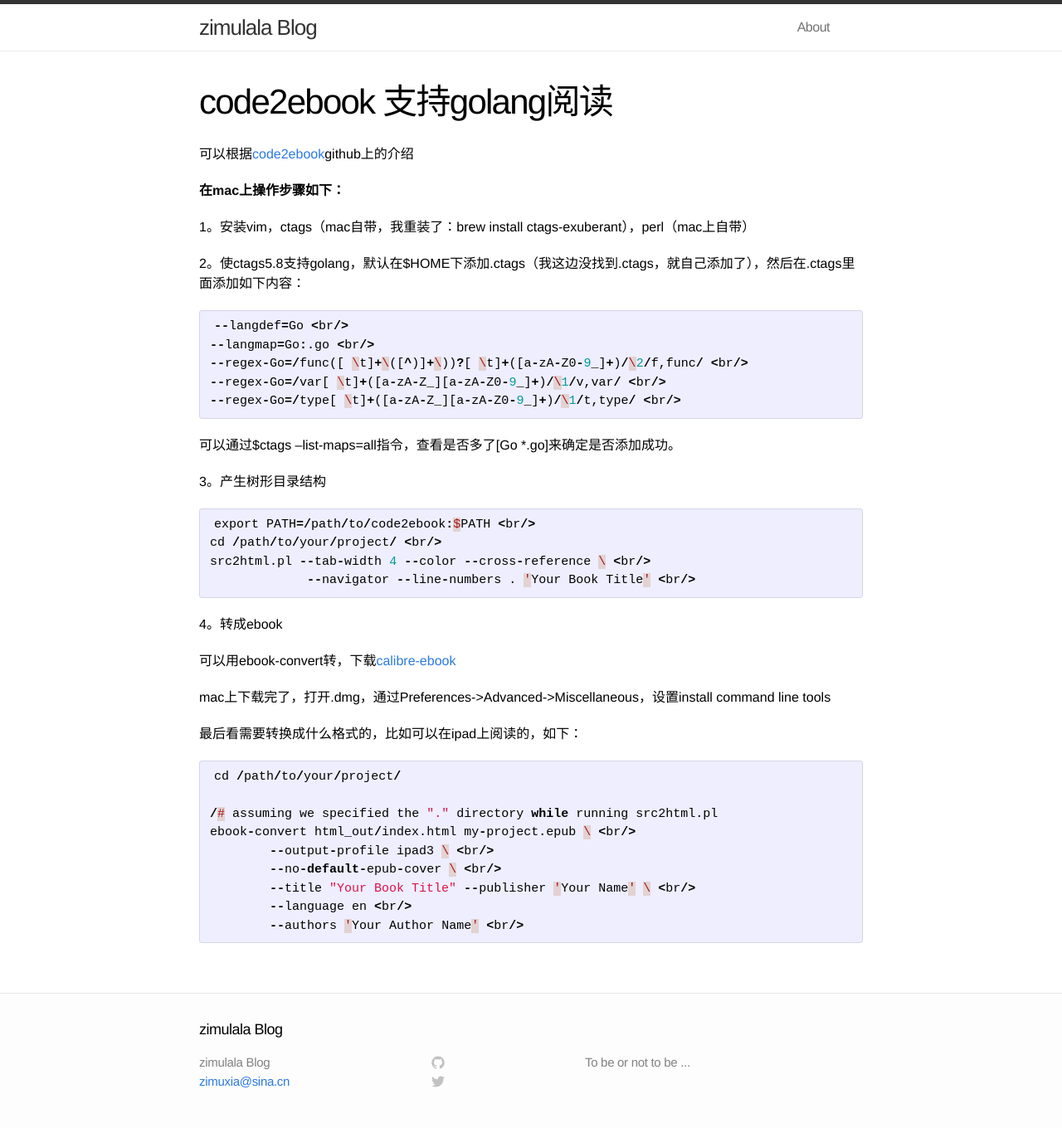
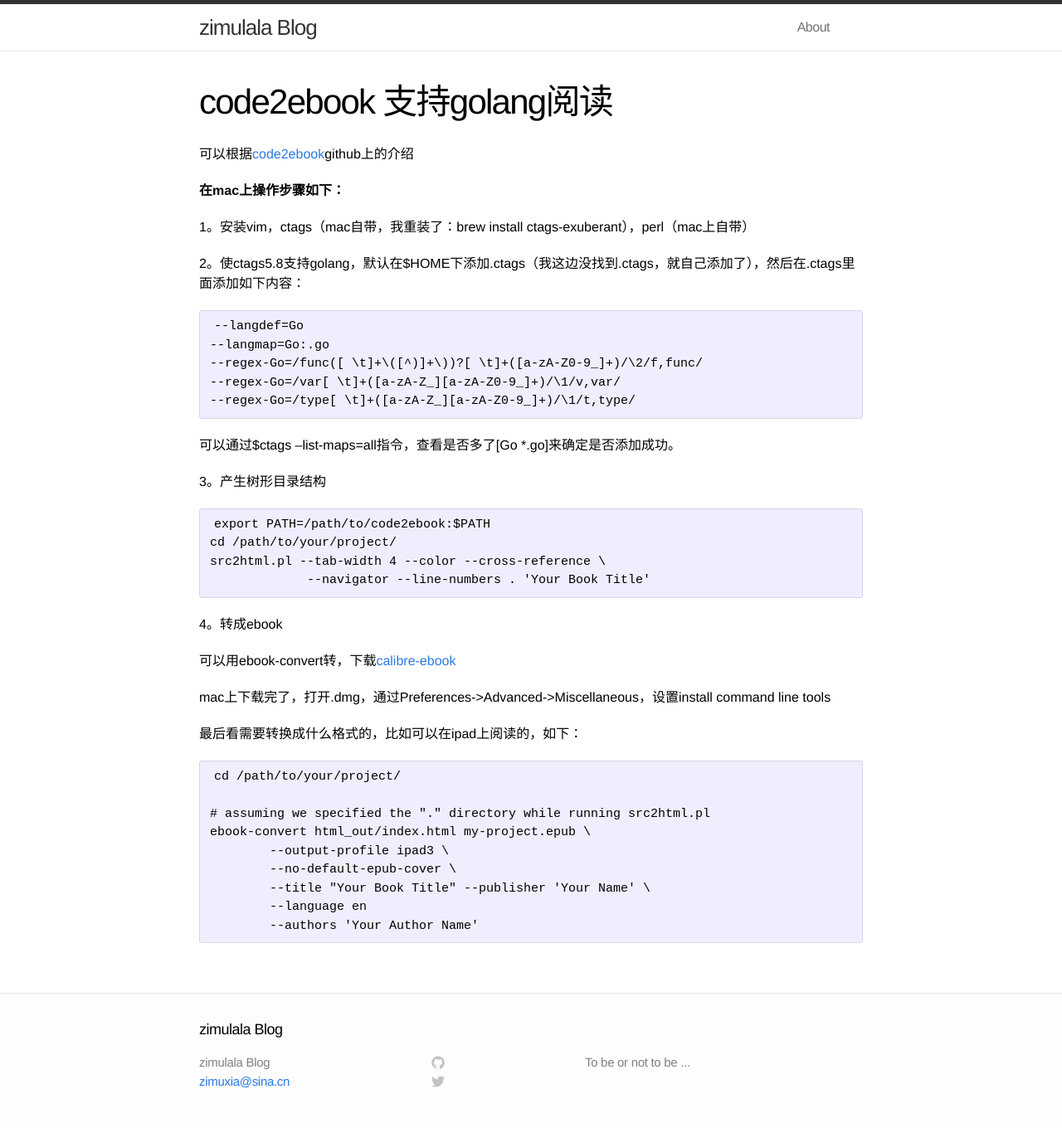
Before and after one commit to zimulala/zimulala.github.io, a Jekyll site: the page built from _posts/2015-03-19-ebook.md, in a window 1280 px wide. Shown: the whole page at 83% size. Built offline with Jekyll 4.4.1, drawn with Linux system fonts in a browser that asks for light colours.

Commit message:
modify format

````diff
--- a/_posts/2015-03-19-ebook.md
+++ b/_posts/2015-03-19-ebook.md
@@ -11,23 +11,23 @@ title: code2ebook 支持golang阅读
 
 2。使ctags5.8支持golang，默认在$HOME下添加.ctags（我这边没找到.ctags，就自己添加了），然后在.ctags里面添加如下内容：
 
-```c
---langdef=Go <br/>
---langmap=Go:.go <br/>
---regex-Go=/func([ \t]+\([^)]+\))?[ \t]+([a-zA-Z0-9_]+)/\2/f,func/ <br/>
---regex-Go=/var[ \t]+([a-zA-Z_][a-zA-Z0-9_]+)/\1/v,var/ <br/>
---regex-Go=/type[ \t]+([a-zA-Z_][a-zA-Z0-9_]+)/\1/t,type/ <br/>
+```
+--langdef=Go
+--langmap=Go:.go
+--regex-Go=/func([ \t]+\([^)]+\))?[ \t]+([a-zA-Z0-9_]+)/\2/f,func/
+--regex-Go=/var[ \t]+([a-zA-Z_][a-zA-Z0-9_]+)/\1/v,var/
+--regex-Go=/type[ \t]+([a-zA-Z_][a-zA-Z0-9_]+)/\1/t,type/
 ```
 
 可以通过$ctags --list-maps=all指令，查看是否多了[Go       *.go]来确定是否添加成功。
 
 3。产生树形目录结构
 
-```c
-export PATH=/path/to/code2ebook:$PATH <br/>
-cd /path/to/your/project/ <br/>
-src2html.pl --tab-width 4 --color --cross-reference \ <br/>
-             --navigator --line-numbers . 'Your Book Title' <br/>
+```
+export PATH=/path/to/code2ebook:$PATH
+cd /path/to/your/project/
+src2html.pl --tab-width 4 --color --cross-reference \
+             --navigator --line-numbers . 'Your Book Title'
 ```
 
 4。转成ebook
@@ -38,14 +38,14 @@ mac上下载完了，打开.dmg，通过Preferences->Advanced->Miscellaneous，
 
 最后看需要转换成什么格式的，比如可以在ipad上阅读的，如下：
 
-```c
+```
 cd /path/to/your/project/
 
-/# assuming we specified the "." directory while running src2html.pl
-ebook-convert html_out/index.html my-project.epub \ <br/>
-        --output-profile ipad3 \ <br/>
-        --no-default-epub-cover \ <br/>
-        --title "Your Book Title" --publisher 'Your Name' \ <br/>
-        --language en <br/>
-        --authors 'Your Author Name' <br/>
+# assuming we specified the "." directory while running src2html.pl
+ebook-convert html_out/index.html my-project.epub \
+        --output-profile ipad3 \
+        --no-default-epub-cover \
+        --title "Your Book Title" --publisher 'Your Name' \
+        --language en
+        --authors 'Your Author Name'
 ```
````
